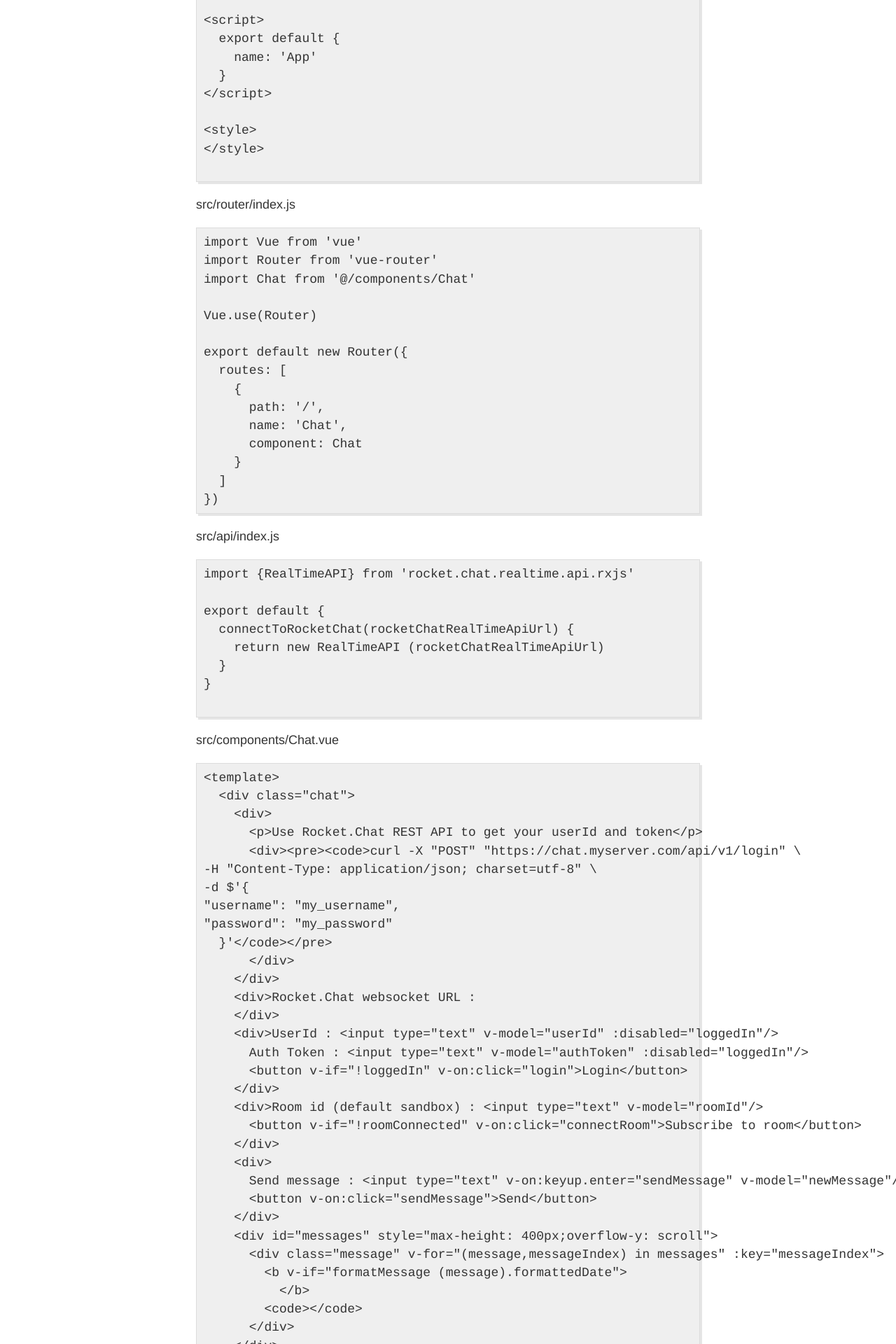
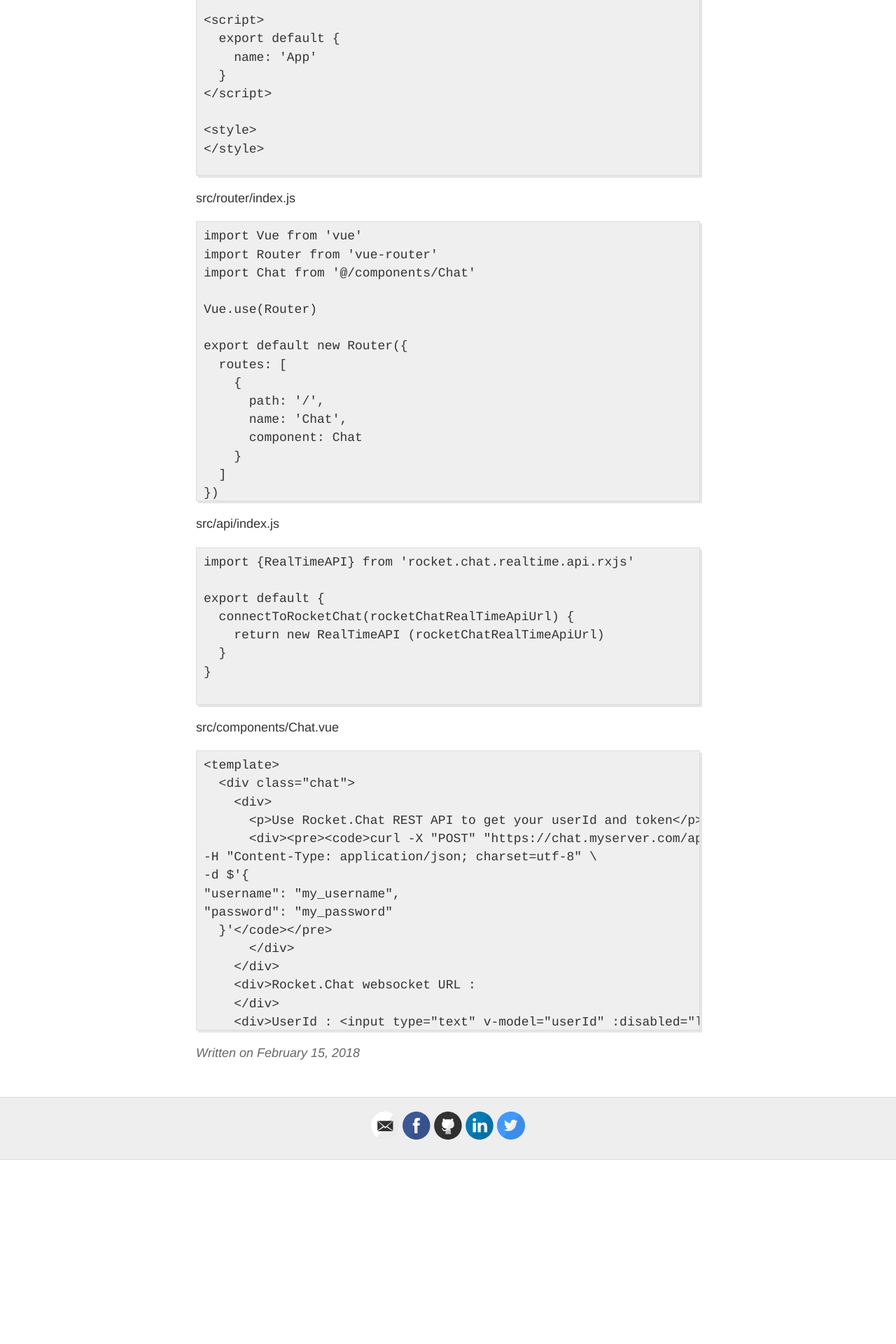
Before and after one commit to marc-bouvier/marc-bouvier.github.io, a Jekyll site: the page built from _posts/2018-02-15-chat-vuejs-rocket-chat.md, in a window 1280 px wide. Shown: the part 1240-3160 px from the top of the page at 70% size. Built offline with Jekyll 4.4.1, drawn with Linux system fonts in a browser that asks for light colours; comment, search, counter and statistics services are not loaded; after the commit the page ends 2897 px from its top, so only the background shows below that.

Commit message:
Update _highlights.scss

```diff
--- a/_sass/_highlights.scss
+++ b/_sass/_highlights.scss
@@ -1,5 +1,5 @@
 
-pre.highlight {
+.highlight {
   background-color: #efefef;
   padding: 7px 7px 7px 10px;
   border: 1px solid #ddd;
@@ -7,7 +7,19 @@
   -webkit-box-shadow: 3px 3px rgba(0,0,0,0.1);
   box-shadow: 3px 3px rgba(0,0,0,0.1);
   margin: 20px 0 20px 0;
-  /*overflow: scroll;*/
+  overflow: auto;
+  max-height: 400px;
+}
+pre.highlight {
+  background-color: initial;
+  padding: initial;
+  border: initial;
+  -moz-box-shadow: initial;
+  -webkit-box-shadow: initial;
+  box-shadow: initial;
+  margin: initial;
+  overflow: initial;
+  max-height: initial;
 }
 code {
   font-family:'Bitstream Vera Sans Mono','Courier', monospace;
```
